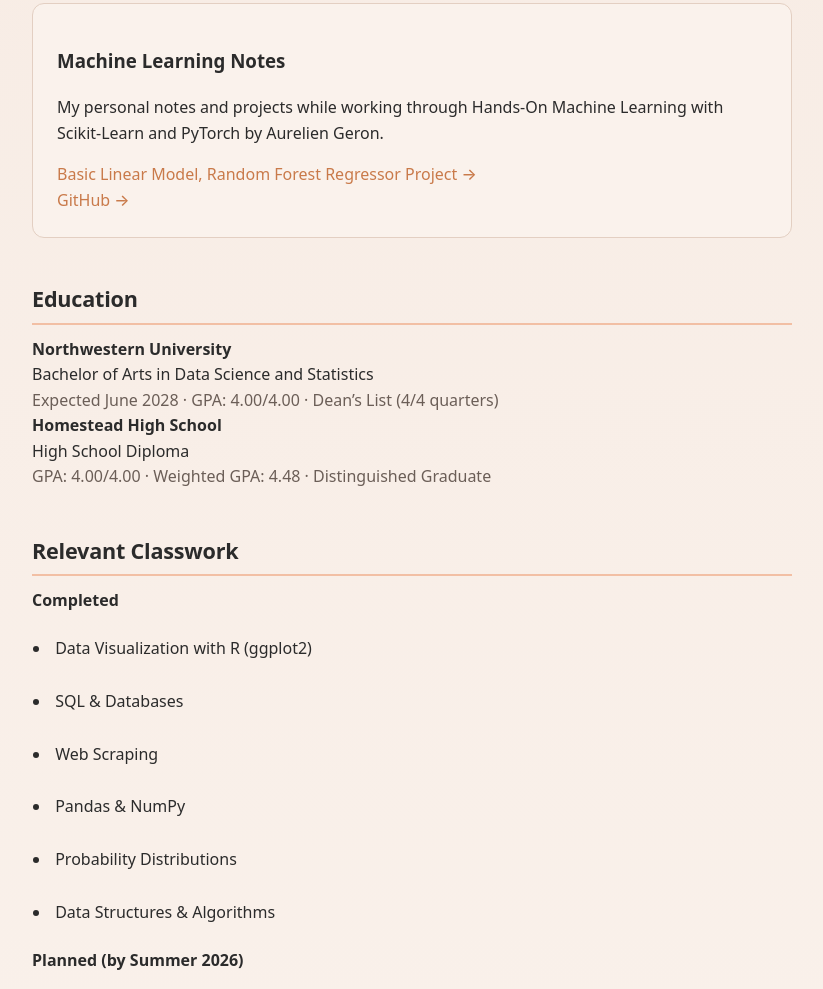
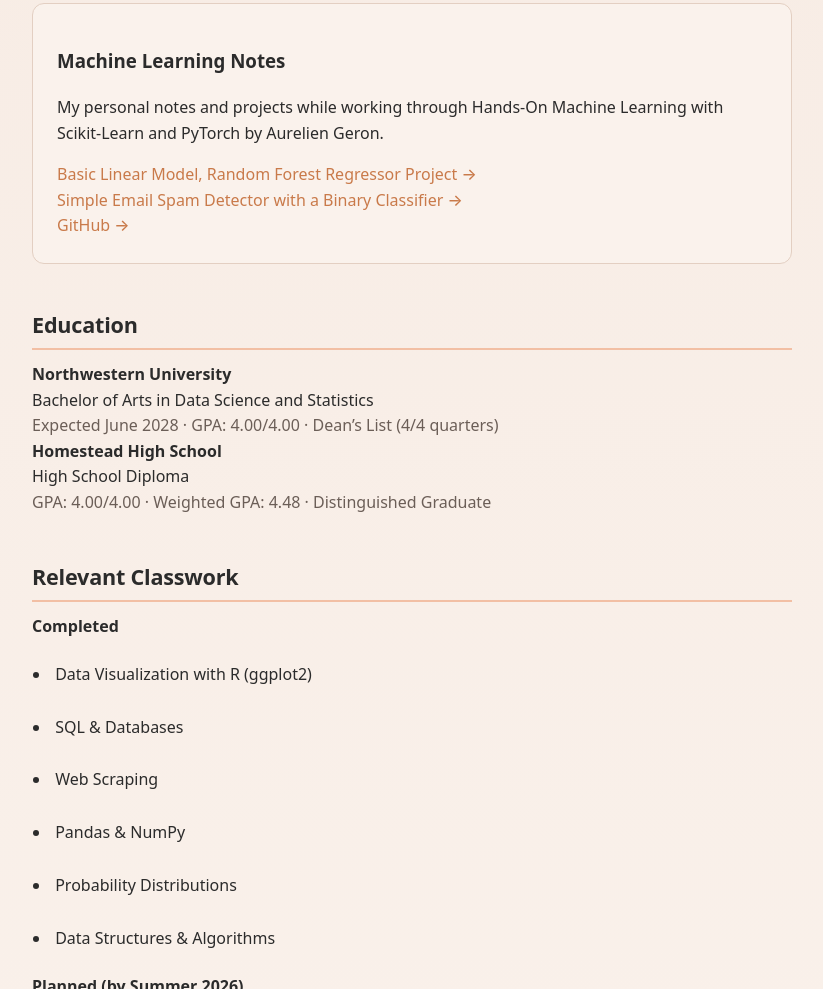
Before and after one commit to willhar/willhar.github.io, a plain HTML site: page index.html in a window 1280 px wide. Shown: the part 1651-2640 px from the top of the page, without its empty margins (228-1051 px from the left). Drawn offline with Linux system fonts and the light colour scheme.

Commit message:
Added Spam Detector

```diff
--- a/index.html
+++ b/index.html
@@ -176,6 +176,9 @@
           <a href="https://willhar.com/MLNotes/BasicModels.html" target="_blank">
             Basic Linear Model, Random Forest Regressor Project →
           </a> <br>
+          <a href="https://willhar.com/MLNotes/SpamDetection.html" target="_blank">
+            Simple Email Spam Detector with a Binary Classifier →
+          </a> <br>
           <a href="https://github.com/willhar/MLNotes/" target="_blank">
             GitHub →
           </a>
```
